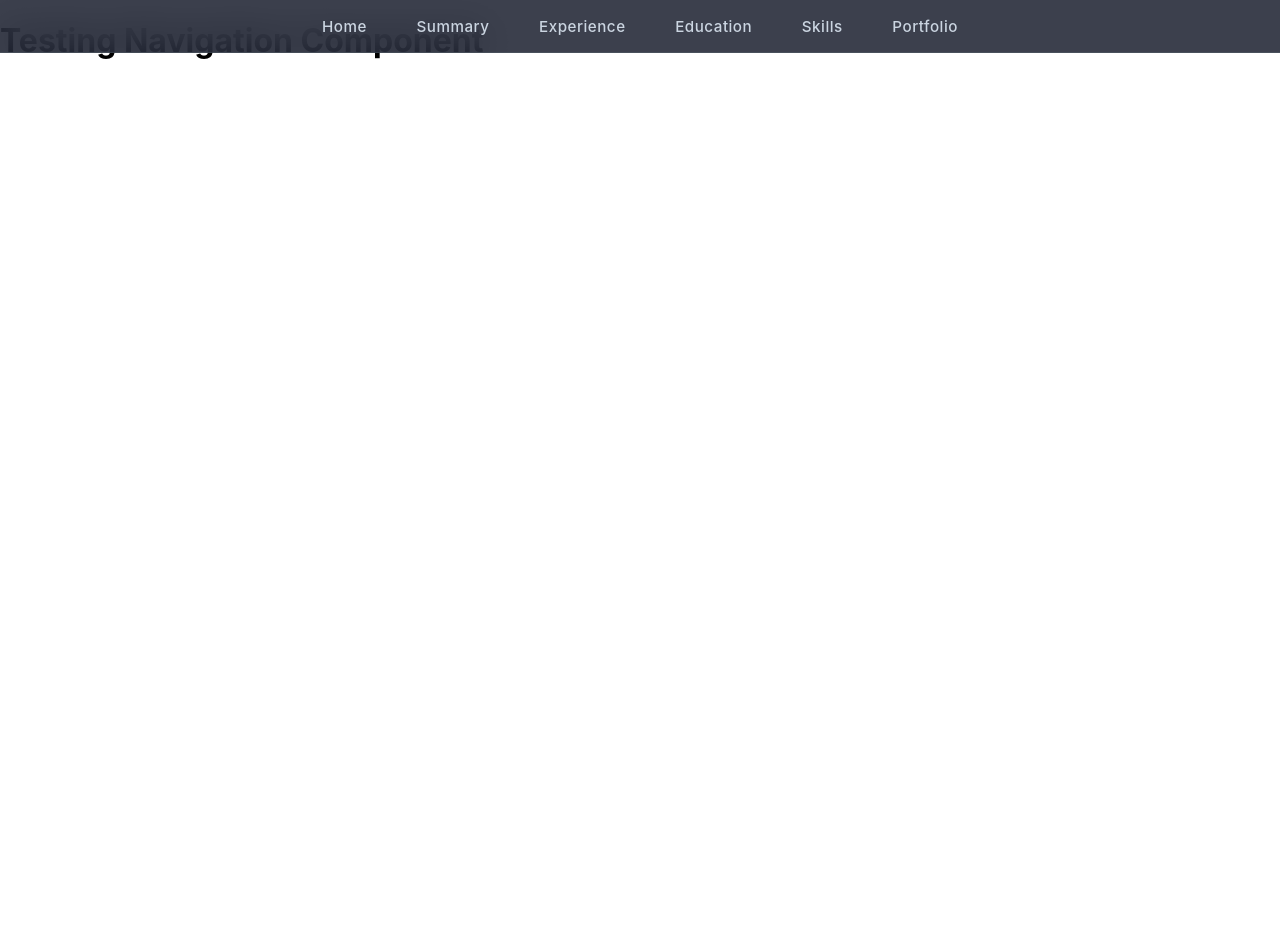
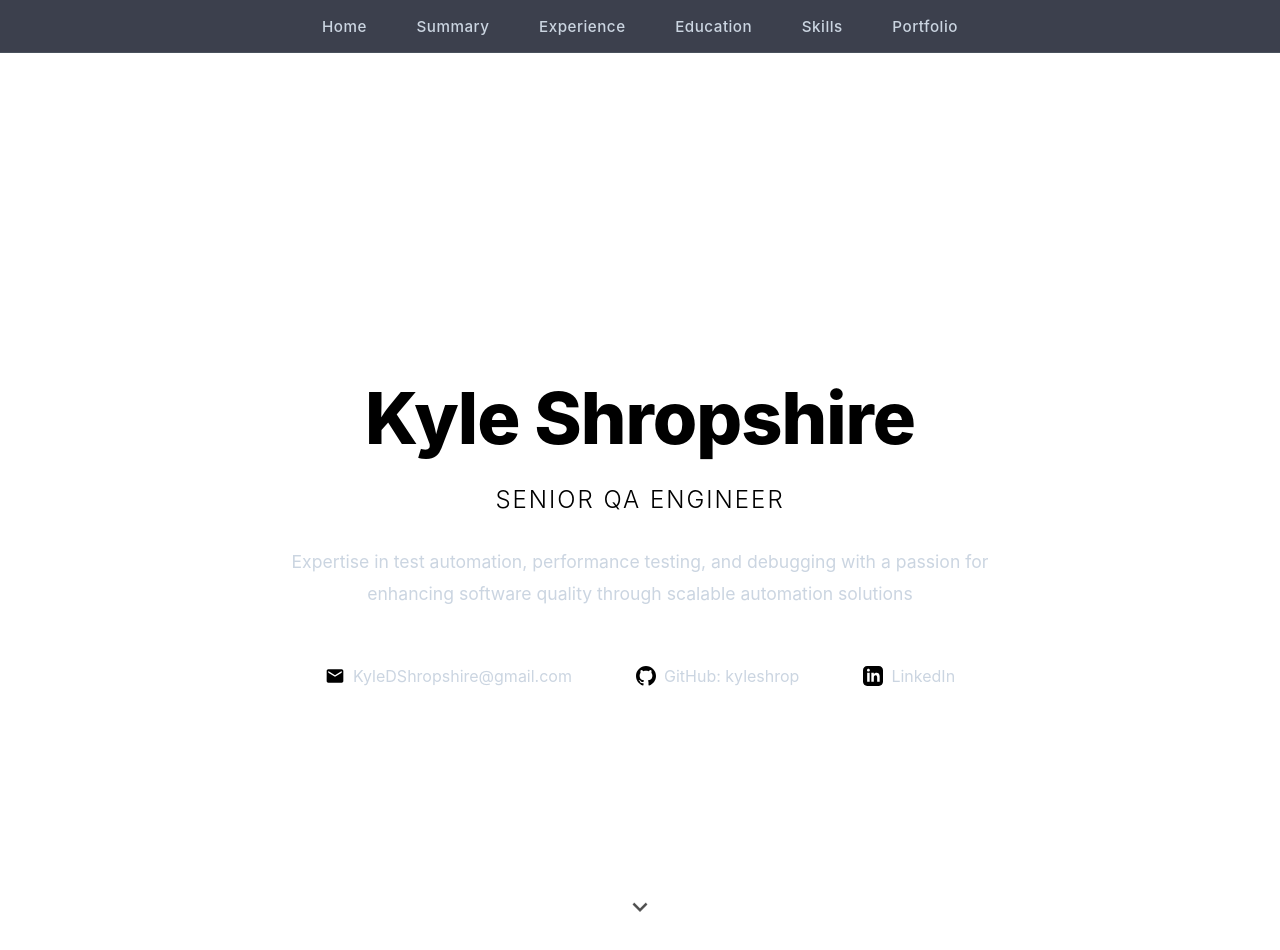
Before and after one commit to kyleshrop/kyle-resume, a React (Create React App) app: page / in a window 1280 px wide. Shown: the top 950 px of the page. Before the commit the page ends 800 px from the top, so only its background shows below. Built offline with nearby package versions, Linux system fonts and the light colour scheme.

Commit message:
Added AboutMe page

```diff
--- a/src/App.js
+++ b/src/App.js
@@ -1,12 +1,13 @@
 import React from 'react';
 import Navigation from './components/Navigation';
+import AboutMe from './components/AboutMe';
 import './styles/App.css';
 
 function App() {
   return (
     <div className="App">
       <Navigation />
-      <h1>Testing Navigation Component</h1>
+      <AboutMe />
     </div>
   );
 }
--- a/src/components/AboutMe.js
+++ b/src/components/AboutMe.js
@@ -0,0 +1,48 @@
+import React from 'react';
+import { resumeData } from '../data/resumeData';
+import '../styles/components/AboutMe.css';
+
+const AboutMe = () => {
+  const { personal } = resumeData;
+
+  return (
+    <section id="home" className="hero">
+      <div className="hero-content">
+        <h1>{personal.name}</h1>
+        <p className="title">{personal.title}</p>
+        <p className="tagline">{personal.tagline}</p>
+
+        <div className="contact-info">
+          <a href={`mailto:${personal.email}`} className="contact-item">
+            <svg viewBox="0 0 24 24">
+              <path d="M20 4H4c-1.1 0-1.99.9-1.99 2L2 18c0 1.1.9 2 2 2h16c1.1 0 2-.9 2-2V6c0-1.1-.9-2-2-2zm0 4l-8 5-8-5V6l8 5 8-5v2z"/>
+            </svg>
+            {personal.email}
+          </a>
+
+          <a href={personal.github} target="_blank" rel="noopener noreferrer" className="contact-item">
+            <svg viewBox="0 0 24 24">
+              <path d="M12 0c-6.626 0-12 5.373-12 12 0 5.302 3.438 9.8 8.207 11.387.599.111.793-.261.793-.577v-2.234c-3.338.726-4.033-1.416-4.033-1.416-.546-1.387-1.333-1.756-1.333-1.756-1.089-.745.083-.729.083-.729 1.205.084 1.839 1.237 1.839 1.237 1.07 1.834 2.807 1.304 3.492.997.107-.775.418-1.305.762-1.604-2.665-.305-5.467-1.334-5.467-5.931 0-1.311.469-2.381 1.236-3.221-.124-.303-.535-1.524.117-3.176 0 0 1.008-.322 3.301 1.23.957-.266 1.983-.399 3.003-.404 1.02.005 2.047.138 3.006.404 2.291-1.552 3.297-1.23 3.297-1.23.653 1.653.242 2.874.118 3.176.77.84 1.235 1.911 1.235 3.221 0 4.609-2.807 5.624-5.479 5.921.43.372.823 1.102.823 2.222v3.293c0 .319.192.694.801.576 4.765-1.589 8.199-6.086 8.199-11.386 0-6.627-5.373-12-12-12z"/>
+            </svg>
+            GitHub: kyleshrop
+          </a>
+
+          <a href={personal.linkedin} target="_blank" rel="noopener noreferrer" className="contact-item">
+            <svg viewBox="0 0 24 24">
+              <path d="M19 0h-14c-2.761 0-5 2.239-5 5v14c0 2.761 2.239 5 5 5h14c2.762 0 5-2.239 5-5v-14c0-2.761-2.238-5-5-5zm-11 19h-3v-11h3v11zm-1.5-12.268c-.966 0-1.75-.79-1.75-1.764s.784-1.764 1.75-1.764 1.75.79 1.75 1.764-.783 1.764-1.75 1.764zm13.5 12.268h-3v-5.604c0-3.368-4-3.113-4 0v5.604h-3v-11h3v1.765c1.396-2.586 7-2.777 7 2.476v6.759z"/>
+            </svg>
+            LinkedIn
+          </a>
+        </div>
+      </div>
+
+      <div className="scroll-indicator">
+        <svg viewBox="0 0 24 24">
+          <path d="M7.41 8.59L12 13.17l4.59-4.58L18 10l-6 6-6-6 1.41-1.41z"/>
+        </svg>
+      </div>
+    </section>
+  );
+};
+
+export default AboutMe;
--- a/src/styles/components/AboutMe.css
+++ b/src/styles/components/AboutMe.css
@@ -0,0 +1,131 @@
+/* Hero Section */
+.hero {
+  min-height: 100vh;
+  display: flex;
+  align-items: center;
+  justify-content: center;
+  position: relative;
+  padding: 2rem;
+  padding-top: 8rem; /* Add extra padding to account for nav */
+}
+
+.hero-content {
+  text-align: center;
+  animation: fadeInUp 1s ease;
+  max-width: 900px;
+}
+
+@keyframes fadeInUp {
+  from {
+    opacity: 0;
+    transform: translateY(30px);
+  }
+  to {
+    opacity: 1;
+    transform: translateY(0);
+  }
+}
+
+.hero h1 {
+  font-size: clamp(2.5rem, 8vw, 4.5rem);
+  font-weight: 800;
+  margin-bottom: 1rem;
+  color: var(--primary);
+  animation: glow 3s ease-in-out infinite;
+  letter-spacing: -1px;
+}
+
+@keyframes glow {
+  0%, 100% { filter: brightness(1); }
+  50% { filter: brightness(1.2); }
+}
+
+.hero .title {
+  font-size: 1.5rem;
+  color: var(--secondary);
+  margin-bottom: 2rem;
+  font-weight: 300;
+  letter-spacing: 2px;
+  text-transform: uppercase;
+}
+
+.hero .tagline {
+  font-size: 1.1rem;
+  color: #cbd5e1;
+  margin-bottom: 3rem;
+  line-height: 1.8;
+  max-width: 700px;
+  margin-left: auto;
+  margin-right: auto;
+}
+
+.contact-info {
+  display: flex;
+  justify-content: center;
+  gap: 2rem;
+  flex-wrap: wrap;
+  margin-bottom: 3rem;
+}
+
+.contact-item {
+  display: flex;
+  align-items: center;
+  gap: 0.5rem;
+  color: #cbd5e1;
+  text-decoration: none;
+  transition: all 0.3s ease;
+  padding: 0.5rem 1rem;
+  border-radius: 8px;
+  background: rgba(255, 255, 255, 0.05);
+  backdrop-filter: blur(10px);
+}
+
+.contact-item:hover {
+  transform: translateY(-3px);
+  background: rgba(248, 135, 103, 0.1);
+  box-shadow: 0 10px 30px rgba(248, 135, 103, 0.2);
+}
+
+.contact-item svg {
+  width: 20px;
+  height: 20px;
+  fill: var(--primary);
+}
+
+/* Scroll indicator */
+.scroll-indicator {
+  position: absolute;
+  bottom: 2rem;
+  left: 50%;
+  transform: translateX(-50%);
+  animation: bounce 2s infinite;
+}
+
+@keyframes bounce {
+  0%, 100% { transform: translateX(-50%) translateY(0); }
+  50% { transform: translateX(-50%) translateY(-10px); }
+}
+
+.scroll-indicator svg {
+  width: 30px;
+  height: 30px;
+  fill: var(--secondary);
+  opacity: 0.7;
+}
+
+/* Responsive */
+@media (max-width: 768px) {
+  .hero {
+    padding-top: 6rem; /* Ensure enough space on mobile */
+  }
+
+  .hero h1 {
+    font-size: 2.5rem;
+    margin-top: 1rem; /* Add extra margin on mobile */
+  }
+
+  .contact-info {
+    flex-direction: column;
+    align-items: center;
+  }
+}
```
